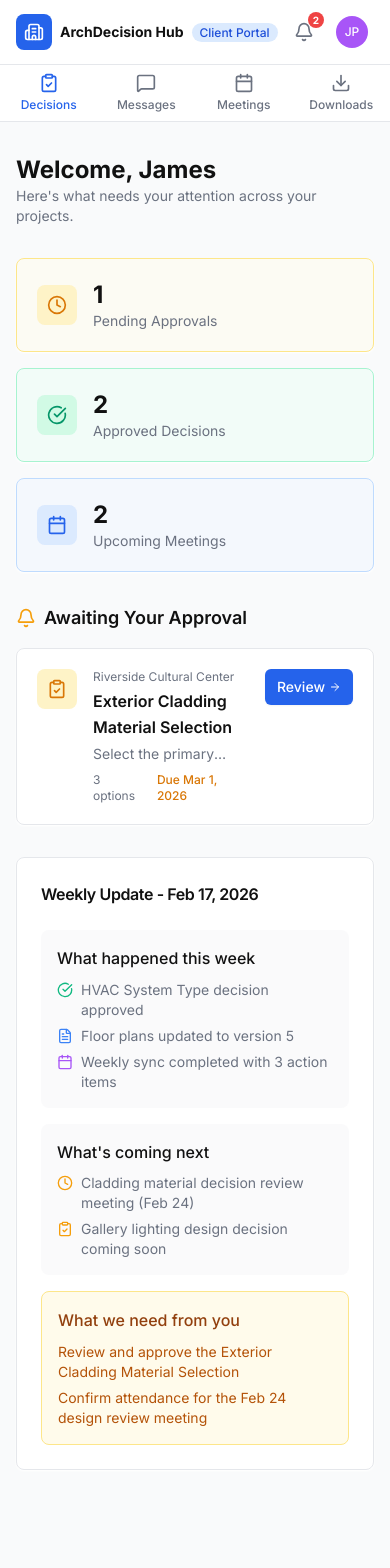
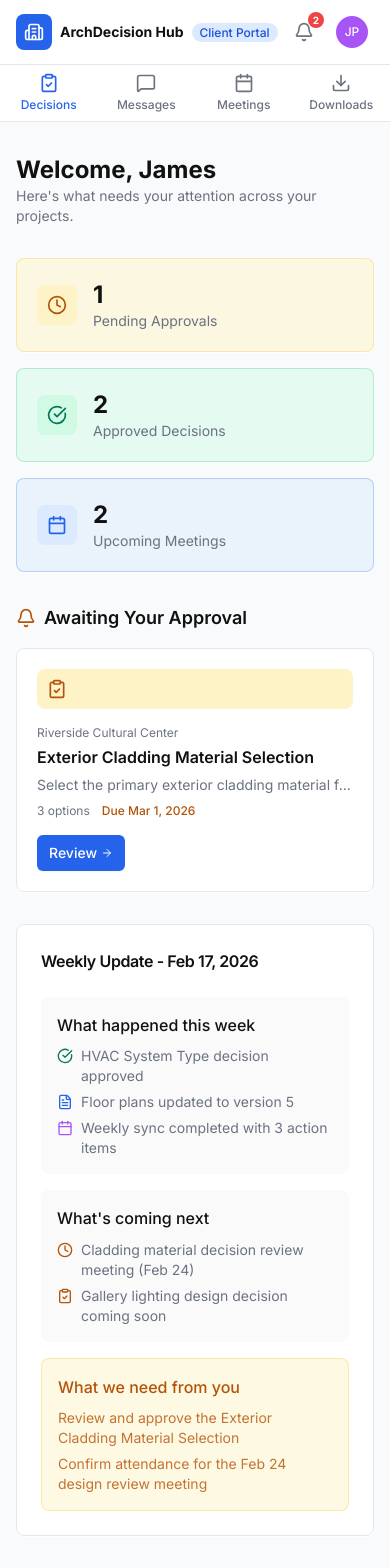
Before and after one commit to guilhermetechmakers/archdecision-hub-1771671935450, a React (Vite) app: page /client in a window 390 px wide. Before the commit the page ends 1502 px from the top, so only its background shows below. Built offline with nearby package versions, Linux system fonts and the light colour scheme.

Commit message:
feat: AI-generated c

```diff
--- a/src/index.css
+++ b/src/index.css
@@ -26,7 +26,14 @@
     --sidebar: 245 246 248;
     --sidebar-foreground: 17 17 17;
     --success: 52 211 153;
+    --success-foreground: 4 120 87;
+    --success-muted: 209 250 229;
     --warning: 251 191 36;
+    --warning-foreground: 180 83 9;
+    --warning-muted: 254 243 199;
+    --info: 59 130 246;
+    --info-foreground: 37 99 235;
+    --info-muted: 219 234 254;
     --radius: 0.5rem;
   }
 
--- a/src/pages/client-portal/ClientPortalPage.tsx
+++ b/src/pages/client-portal/ClientPortalPage.tsx
@@ -1,11 +1,12 @@
 import { Link } from 'react-router-dom'
 import { Card, CardContent, CardHeader, CardTitle } from '@/components/ui/card'
 import { Button } from '@/components/ui/button'
+import { EmptyState } from '@/components/ui/empty-state'
 import { decisions, projects, meetings } from '@/data/mock-data'
 import { formatDate } from '@/lib/utils'
 import {
   ClipboardCheck, Calendar, ArrowRight, CheckCircle, Clock,
-  FileText, Bell,
+  FileText, Bell, PartyPopper,
 } from 'lucide-react'
 
 export function ClientPortalPage() {
@@ -23,9 +24,9 @@ export function ClientPortalPage() {
 
       {/* Quick Stats */}
       <div className="grid grid-cols-1 gap-4 sm:grid-cols-3">
-        <Card className="border-amber-200 bg-amber-50/50">
+        <Card className="border-warning/30 bg-warning-muted/50">
           <CardContent className="flex items-center gap-4 p-5">
-            <div className="rounded-lg bg-amber-100 p-2.5 text-amber-600">
+            <div className="rounded-lg bg-warning-muted p-2.5 text-warning-foreground">
               <Clock className="h-5 w-5" />
             </div>
             <div>
@@ -34,9 +35,9 @@ export function ClientPortalPage() {
             </div>
           </CardContent>
         </Card>
-        <Card className="border-emerald-200 bg-emerald-50/50">
+        <Card className="border-success/30 bg-success-muted/50">
           <CardContent className="flex items-center gap-4 p-5">
-            <div className="rounded-lg bg-emerald-100 p-2.5 text-emerald-600">
+            <div className="rounded-lg bg-success-muted p-2.5 text-success-foreground">
               <CheckCircle className="h-5 w-5" />
             </div>
             <div>
@@ -45,9 +46,9 @@ export function ClientPortalPage() {
             </div>
           </CardContent>
         </Card>
-        <Card className="border-blue-200 bg-blue-50/50">
+        <Card className="border-info/30 bg-info-muted/50">
           <CardContent className="flex items-center gap-4 p-5">
-            <div className="rounded-lg bg-blue-100 p-2.5 text-blue-600">
+            <div className="rounded-lg bg-info-muted p-2.5 text-info-foreground">
               <Calendar className="h-5 w-5" />
             </div>
             <div>
@@ -59,19 +60,19 @@ export function ClientPortalPage() {
       </div>
 
       {/* Pending Decisions */}
-      {pendingDecisions.length > 0 && (
-        <div>
-          <h2 className="mb-4 text-lg font-semibold flex items-center gap-2">
-            <Bell className="h-5 w-5 text-amber-500" /> Awaiting Your Approval
-          </h2>
-          <div className="space-y-3">
+      <div>
+        <h2 className="mb-4 text-lg font-semibold flex items-center gap-2">
+          <Bell className="h-5 w-5 text-warning-foreground" /> Awaiting Your Approval
+        </h2>
+        {pendingDecisions.length > 0 ? (
+          <div className="space-y-3 animate-stagger">
             {pendingDecisions.map((decision) => {
               const project = projects.find((p) => p.id === decision.projectId)
               return (
                 <Card key={decision.id} className="group hover:border-primary/20 transition-all">
                   <CardContent className="p-5">
-                    <div className="flex items-start gap-4">
-                      <div className="rounded-lg bg-amber-100 p-2.5 text-amber-600 shrink-0">
+                    <div className="flex flex-col gap-4 sm:flex-row sm:items-start">
+                      <div className="rounded-lg bg-warning-muted p-2.5 text-warning-foreground shrink-0">
                         <ClipboardCheck className="h-5 w-5" />
                       </div>
                       <div className="flex-1 min-w-0">
@@ -80,7 +81,7 @@ export function ClientPortalPage() {
                         <p className="mt-1 text-sm text-muted-foreground line-clamp-1">{decision.description}</p>
                         <div className="mt-2 flex items-center gap-3 text-xs text-muted-foreground">
                           <span>{decision.options.length} options</span>
-                          {decision.dueDate && <span className="text-amber-600 font-medium">Due {formatDate(decision.dueDate)}</span>}
+                          {decision.dueDate && <span className="text-warning-foreground font-medium">Due {formatDate(decision.dueDate)}</span>}
                         </div>
                       </div>
                       <Link to={`/dashboard/projects/${decision.projectId}/decisions/${decision.id}`}>
@@ -94,8 +95,19 @@ export function ClientPortalPage() {
               )
             })}
           </div>
-        </div>
-      )}
+        ) : (
+          <Card>
+            <CardContent className="p-0">
+              <EmptyState
+                icon={<PartyPopper className="h-6 w-6" />}
+                title="You're all caught up!"
+                description="There are no pending decisions awaiting your approval right now. We'll notify you when something needs your attention."
+                className="py-12"
+              />
+            </CardContent>
+          </Card>
+        )}
+      </div>
 
       {/* Weekly Update */}
       <Card>
@@ -106,21 +118,21 @@ export function ClientPortalPage() {
           <div className="rounded-lg bg-muted/50 p-4">
             <h4 className="font-medium mb-2">What happened this week</h4>
             <ul className="space-y-1.5 text-sm text-muted-foreground">
-              <li className="flex items-start gap-2"><CheckCircle className="h-4 w-4 text-emerald-500 mt-0.5 shrink-0" /> HVAC System Type decision approved</li>
-              <li className="flex items-start gap-2"><FileText className="h-4 w-4 text-blue-500 mt-0.5 shrink-0" /> Floor plans updated to version 5</li>
+              <li className="flex items-start gap-2"><CheckCircle className="h-4 w-4 text-success-foreground mt-0.5 shrink-0" /> HVAC System Type decision approved</li>
+              <li className="flex items-start gap-2"><FileText className="h-4 w-4 text-info-foreground mt-0.5 shrink-0" /> Floor plans updated to version 5</li>
               <li className="flex items-start gap-2"><Calendar className="h-4 w-4 text-purple-500 mt-0.5 shrink-0" /> Weekly sync completed with 3 action items</li>
             </ul>
           </div>
           <div className="rounded-lg bg-muted/50 p-4">
             <h4 className="font-medium mb-2">What's coming next</h4>
             <ul className="space-y-1.5 text-sm text-muted-foreground">
-              <li className="flex items-start gap-2"><Clock className="h-4 w-4 text-amber-500 mt-0.5 shrink-0" /> Cladding material decision review meeting (Feb 24)</li>
-              <li className="flex items-start gap-2"><ClipboardCheck className="h-4 w-4 text-amber-500 mt-0.5 shrink-0" /> Gallery lighting design decision coming soon</li>
+              <li className="flex items-start gap-2"><Clock className="h-4 w-4 text-warning-foreground mt-0.5 shrink-0" /> Cladding material decision review meeting (Feb 24)</li>
+              <li className="flex items-start gap-2"><ClipboardCheck className="h-4 w-4 text-warning-foreground mt-0.5 shrink-0" /> Gallery lighting design decision coming soon</li>
             </ul>
           </div>
-          <div className="rounded-lg bg-amber-50 border border-amber-200 p-4">
-            <h4 className="font-medium text-amber-800 mb-2">What we need from you</h4>
-            <ul className="space-y-1.5 text-sm text-amber-700">
+          <div className="rounded-lg bg-warning-muted/50 border border-warning/30 p-4">
+            <h4 className="font-medium text-warning-foreground mb-2">What we need from you</h4>
+            <ul className="space-y-1.5 text-sm text-warning-foreground/80">
               <li>Review and approve the Exterior Cladding Material Selection</li>
               <li>Confirm attendance for the Feb 24 design review meeting</li>
             </ul>
--- a/tailwind.config.js
+++ b/tailwind.config.js
@@ -44,8 +44,21 @@ export default {
           DEFAULT: 'rgb(var(--sidebar) / <alpha-value>)',
           foreground: 'rgb(var(--sidebar-foreground) / <alpha-value>)',
         },
-        success: 'rgb(var(--success) / <alpha-value>)',
-        warning: 'rgb(var(--warning) / <alpha-value>)',
+        success: {
+          DEFAULT: 'rgb(var(--success) / <alpha-value>)',
+          foreground: 'rgb(var(--success-foreground) / <alpha-value>)',
+          muted: 'rgb(var(--success-muted) / <alpha-value>)',
+        },
+        warning: {
+          DEFAULT: 'rgb(var(--warning) / <alpha-value>)',
+          foreground: 'rgb(var(--warning-foreground) / <alpha-value>)',
+          muted: 'rgb(var(--warning-muted) / <alpha-value>)',
+        },
+        info: {
+          DEFAULT: 'rgb(var(--info) / <alpha-value>)',
+          foreground: 'rgb(var(--info-foreground) / <alpha-value>)',
+          muted: 'rgb(var(--info-muted) / <alpha-value>)',
+        },
       },
       fontFamily: {
         sans: ['Inter', 'system-ui', 'sans-serif'],
```
